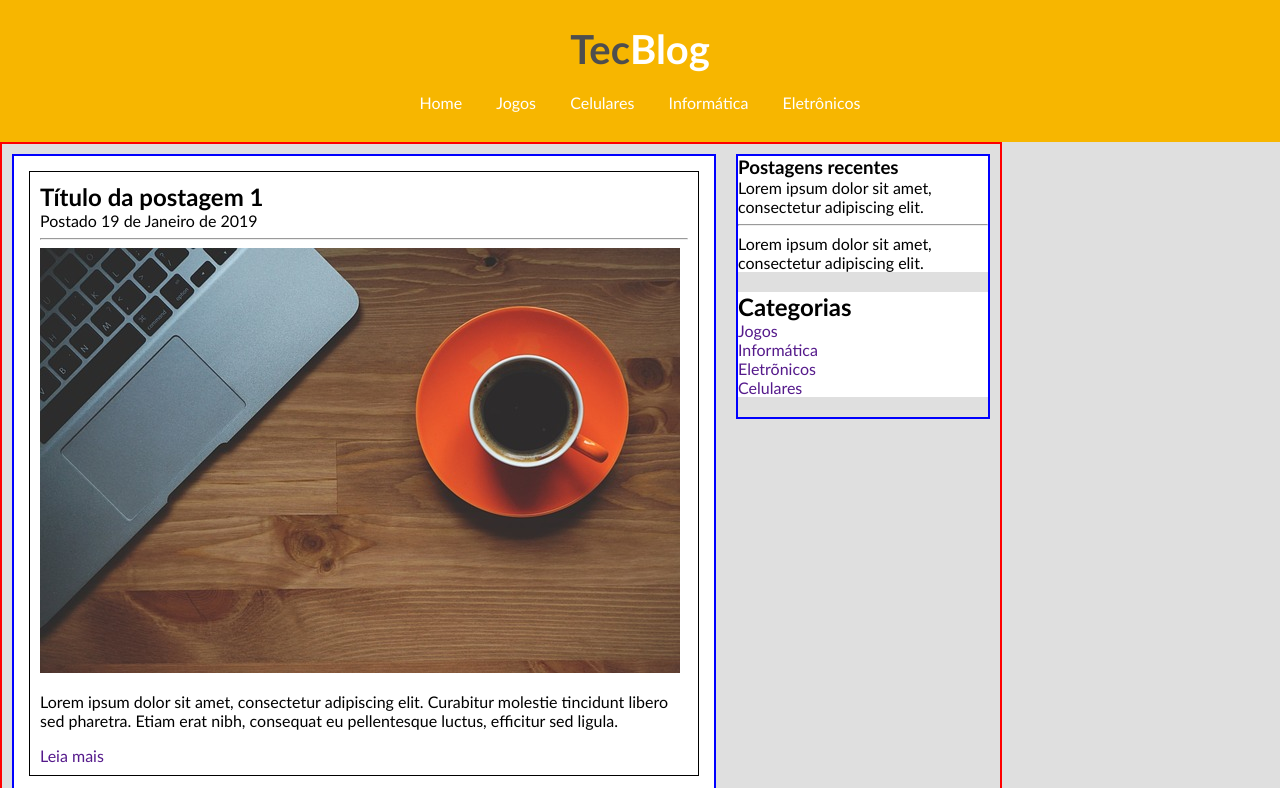
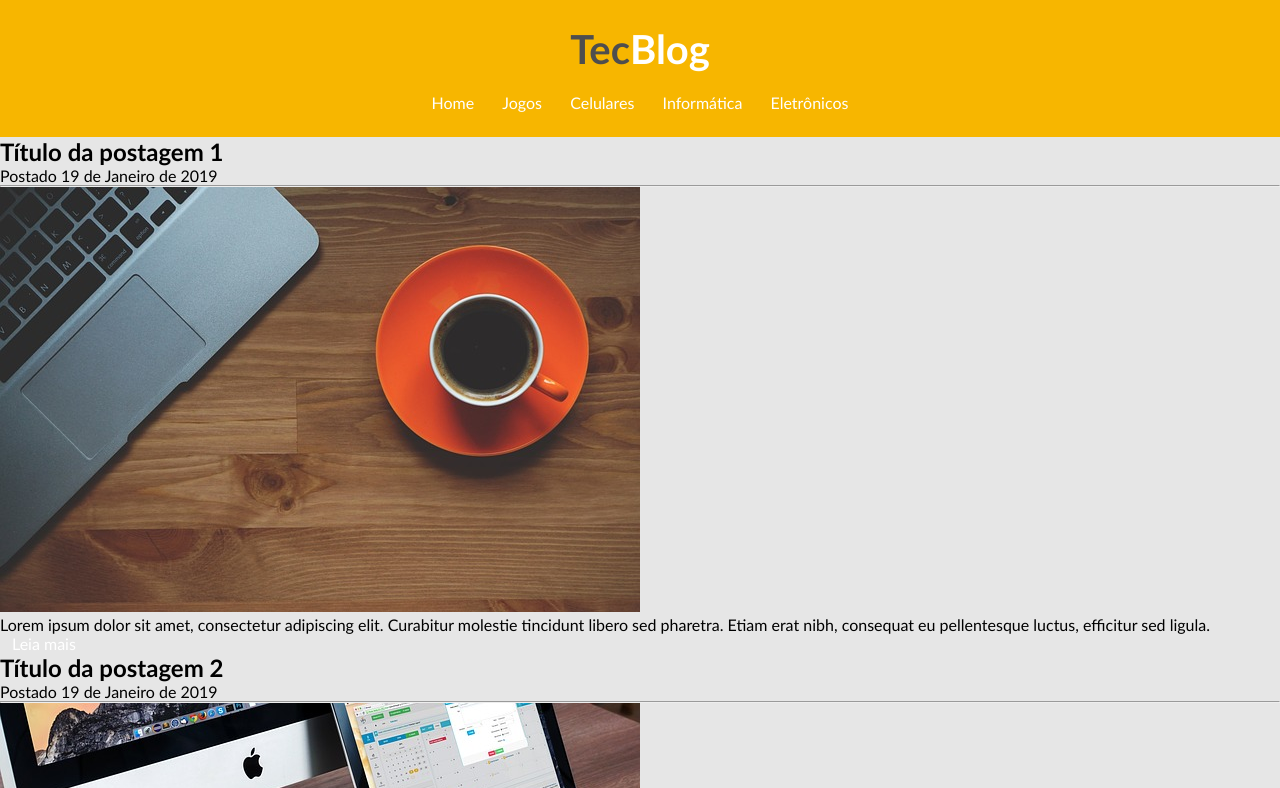
Before and after one commit to CastroFilipe/templateTecBlog, a plain HTML site: page index.html in a window 1280 px wide. Shown: the top 788 px of the page. Drawn offline with Linux system fonts and the light colour scheme.

Commit message:
Ajustes menu

```diff
--- a/css/estilo.css
+++ b/css/estilo.css
@@ -1,27 +1,65 @@
+/*Limpar formatações e formatações padrões*/
+
 * {
-    font-family: "Trebuchet MS", Helvetica, sans-serif;
+    margin: 0px;
+    padding: 0px;
+    text-decoration: none;
 }
 
 body {
-    background-color: #dfdfdf;
-    margin: 0px;
-    padding: 0px;
+    font-size: 1em;
+    font-family: "Trebuchet MS", Helvetica, sans-serif;
+    background-color: #e6e6e6;
 }
 
-#logo{
+/*Layout*/
+
+#area-cabecalho {
+    background-color: #f7b600;
+    padding: 15px;
+    text-align: center;
+}
+
+#area-logo, #area-menu {
+    padding: 10px;
+}
+
+a:link, a:visited {
+    color: #fff;
+    padding: 8px 12px;
+}
+
+a:hover {
+    color: #F7B600;
+    background: white;
+}
+
+/*Fomatações*/
+
+h1 {
+    color: #4e4e4e;
+    font-size: 2.5em;
+}
+
+.branco {
+    color: white;
+}
+
+/*
+    #area-logo{
         margin: 5px;
         font-size: 40px;
         font-weight: bolder;
         color: #4E4E4E;
     }
 
-#menu {
+    #area-menu {
         margin: 10px;
         margin-top: 20px;
     }
 
 
-#cabecalho {
+    #area-cabecalho {
         position: relative;
         top: 0px;
         background-color: #F7B600;
@@ -48,10 +86,8 @@ a {
     }
 
 
+    #conteudo {
 
-#conteudo {
-    border: solid 2px red;
-    /* padding: 10px; */
         float: left;
     }
 
@@ -60,26 +96,25 @@ a {
     }
 
     .areaDePostagem, .areaLateral {
-    border: solid 2px blue;
+
         float: left;
         margin: 10px;
-    background-color: #fff;
-}
-
-.areaLateral {
         background-color: #dfdfdf;
     }
 
+
     .postagem {
-    border: solid 1px black;
+
+        background-color: #fff;
         margin: 15px;
-    padding: 10px;
+        padding: 15px;
     }
 
     .postagemLateral {
         background-color: #fff;
-    margin-bottom: 20px;
+        margin: 20px;
         width: 250px;
+        padding: 10px;
     }
 
     .clear {
@@ -89,3 +124,4 @@ a {
     h2, h3 {
         margin: 0px;
     }
+*/
--- a/index.html
+++ b/index.html
@@ -8,12 +8,12 @@
 </head>
 
 <body>
-    <div id="cabecalho">
-        <div id="logo">
-            <span>Tec<span class="detalheLogo">Blog</span></span>
+    <div id="area-cabecalho">
+        <div id="area-logo">
+            <h1>Tec<span class="branco">Blog</span></h1>
         </div>
 
-        <div id="menu">
+        <div id="area-menu">
             <a href="" class="linkMenu">Home</a>
             <a href="" class="linkMenu">Jogos</a>
             <a href="" class="linkMenu">Celulares</a>
@@ -44,6 +44,7 @@
                 <h2>Título da postagem 2</h2>
                 Postado 19 de Janeiro de 2019
                 <hr>
+                <img src="imagens/imagem2.jpg" alt="img2">
                 <p>
                     Lorem ipsum dolor sit amet, consectetur adipiscing elit. Curabitur molestie tincidunt
                     libero sed pharetra. Etiam erat nibh, consequat eu pellentesque luctus, efficitur sed
```
Lines whose indentation alone changed are shown as unchanged.
